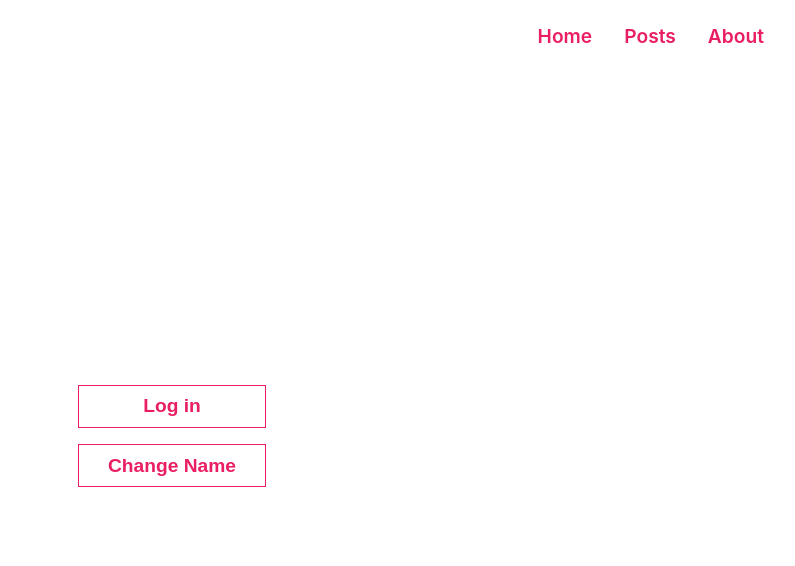
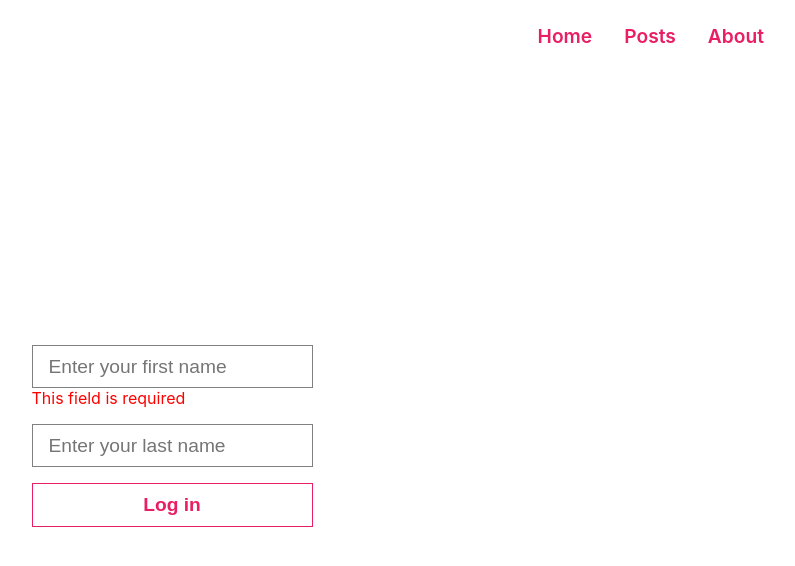
Before and after one commit to dabarov/DAR-Homework, a React (Create React App) app: page / in a window 1280 px wide. Shown: the top 566 px of the page, without its empty margins (468-1263 px from the left). Built offline with nearby package versions, Linux system fonts and the light colour scheme.

Commit message:
Home Log in page

```diff
--- a/src/pages/home/Home.scss
+++ b/src/pages/home/Home.scss
@@ -1,6 +1,7 @@
 .App-login-btn {
   border: 1px solid #e91e63;
   color: #e91e63;
+  width: 100%;
   &:hover {
     background-color: #e91e63;
     border: 1px solid #fff;
@@ -8,8 +9,22 @@
   }
 }
 .wrapper {
-    width: 100%;
-    display: grid;
-    gap: 1rem;
-    grid-template-columns: repeat(auto-fit, minmax(120px, 1fr));
+  width: 100%;
+  display: grid;
+  gap: 1rem;
+  grid-template-columns: repeat(auto-fit, minmax(120px, 1fr));
 }
+.form-group {
+  margin-bottom: 1rem;
+  .form-error {
+    color: red;
+  }
+}
+
+.form-control {
+  height: 25px;
+  padding: 0.5rem 1rem;
+  outline: none;
+  border: 1px solid grey;
+  font-size: 1.2rem;
+}
--- a/src/pages/home/Home.tsx
+++ b/src/pages/home/Home.tsx
@@ -1,36 +1,68 @@
 import React, { useState } from "react";
 import "./Home.scss";
-import { Hello } from "../../components/hello/hello";
+// import { Hello } from "../../components/hello/hello";
 import { Button } from "../../components/button/Button";
+import { Input } from "../../components/input/Input";
+import { useHistory } from "react-router-dom";
+
+interface FormError {
+  isEmpty?: boolean;
+  isInvalid?: boolean;
+}
+
+interface UserFormError {
+  firstname: FormError;
+  lastname: FormError;
+}
 
 export const Home: React.FunctionComponent = () => {
-  const [clicked, setClicked] = useState<boolean>(false);
-  const [name, setName] = useState<string>("");
-  const [avatar, setAvatar] = useState<string>("");
+  const [userInfo, setUserInfo] = useState<{
+    firstname: string;
+    lastname: string;
+  } | null>(null);
 
-  const buttonClickLoginHandler = () => {
-    setClicked(!clicked);
-    setName("Aldiyar");
-    setAvatar(
-      "https://avatars1.githubusercontent.com/u/36531464?s=460&u=5020eec277211b28a767db5fa908a4c872671746&v=4"
-    );
+  const history = useHistory();
+
+  const changeHandler = (field: string, value: string) => {
+    console.log(field, value);
+    const newVal = {
+      ...userInfo,
+      [field]: value,
+    };
+
+    setUserInfo(newVal as any);
   };
 
-  const buttonClickChangeName = () => {};
+  const submitHandler = (event: React.FormEvent) => {
+    event.preventDefault();
+    console.log(userInfo);
+    if (userInfo?.firstname) {
+      history.push("/chat");
+    }
+  };
+
   return (
     <div className="Home">
-      {clicked ? <Hello name={name} avatar={avatar} /> : null}
       <div className="wrapper">
-        <Button
-          className="App-login-btn"
-          clickHandler={buttonClickLoginHandler}
-          text="Log in"
-        />
-        <Button
-          className="App-login-btn"
-          clickHandler={buttonClickChangeName}
-          text="Change Name"
-        />
+        <form onSubmit={submitHandler}>
+          <div className="form-group">
+            <Input
+              name="firstname"
+              placeholder="Enter your first name"
+              required={true}
+              onChange={(value) => changeHandler("firstname", value)}
+            />
+          </div>
+          <div className="form-group">
+            <Input
+              name="lastname"
+              placeholder="Enter your last name"
+              required={false}
+              onChange={(value) => changeHandler("lastname", value)}
+            />
+          </div>
+          <Button className="App-login-btn" type="submit" text="Log in" />
+        </form>
       </div>
     </div>
   );
```
